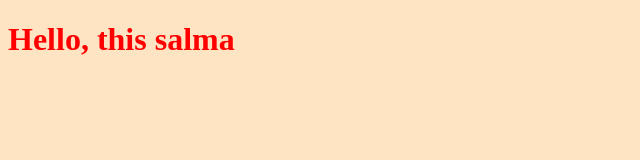
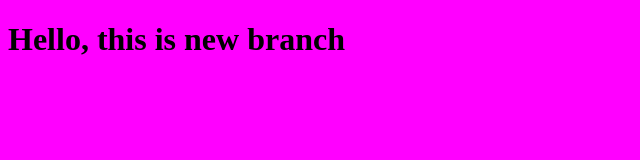
Before and after one commit to salmahafiz237/myproject, a plain HTML site: page index.html in a window 1280 px wide. Shown: the whole page, without its empty margins (0-640 px from the left). Drawn offline with Linux system fonts and the light colour scheme.

Commit message:
changing style for the title

```diff
--- a/index.html
+++ b/index.html
@@ -7,7 +7,7 @@
     <link rel="stylesheet" href="style.css">
 </head>
 <body>
-    <h1>Hello, this salma</h1>
+    <h1>Hello, this is new branch</h1>
     <script src="app.js"></script>
 </body>
 </html>
--- a/style.css
+++ b/style.css
@@ -1,6 +1,6 @@
 h1{
-    color:red;
+    color:black;
 }
 body{
-    background-color: bisque;
+    background-color: magenta;
 }
```
